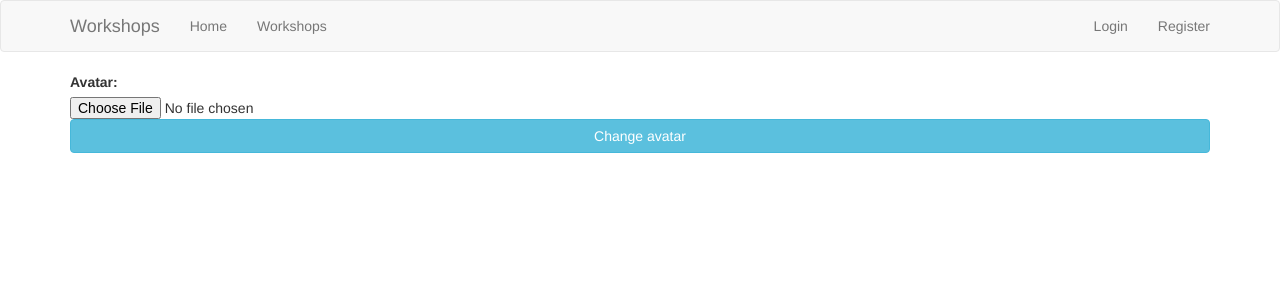
After one commit to ivancompanyavi/workshops, a Django app: template webapp/templates/change_avatar.html in a window 1280 px wide. The commit adds this page. Shown: the top 300 px of the page. Run offline with Django 3.2, Linux system fonts and the light colour scheme; the template is opened without the code that fills it: values that come from a table or form of the project are taken from there, others are empty; some libraries are stand-ins or nearby versions.

Commit message:
- Added the option to change the avatar.

```diff
--- a/fabfile.py
+++ b/fabfile.py
@@ -3,6 +3,6 @@ from fabric.api import run, task, sudo
 @task
 def post_run():
     sudo('apt-get update')
-    sudo('apt-get install -y python-dev python-setuptools build-essential mysql-client mysql-server libmysqlclient-dev')
+    sudo('apt-get install -y python-dev python-setuptools build-essential mysql-client mysql-server libmysqlclient-dev libjpeg-dev zlib1g-dev libpng12-dev')
     sudo('easy_install pip')
     sudo('pip install Django mysql-python pillow')
--- a/webapp/forms.py
+++ b/webapp/forms.py
@@ -27,6 +27,8 @@ class LoginForm(forms.Form):
     username = forms.CharField(label='Username', required=True, widget=forms.TextInput(attrs=CLASS_ATTR))
     password = forms.CharField(label='Password', required=True,widget=forms.PasswordInput(attrs=CLASS_ATTR))
 
-class AvatarModelForm(forms.ModelForm):
+
+class AvatarForm(forms.ModelForm):
     class Meta:
-        model =
+        model = Worker
+        fields = ['avatar']
--- a/webapp/models.py
+++ b/webapp/models.py
@@ -1,6 +1,8 @@
+import os
 from django.db import models
-from django.forms import ModelForm
 from django.contrib.auth.models import User
+from workshops.settings import STATIC_URL
+from PIL import Image
 
 
 class Option(models.Model):
@@ -62,7 +64,12 @@ class Worker(models.Model):
     workshops_subscribed = models.ManyToManyField(Workshop, related_name='subscriber', blank=True)
     achievements = models.ManyToManyField(Achievement, blank=True)
     experience = models.IntegerField(default=0)
-    avatar = models.ImageField()
+
+    def get_file_path(instance, filename):
+        extension = filename.split('.')[-1]
+        return os.path.join('profile_avatars', str(instance.user.id) + '.' + extension)
+
+    avatar = models.ImageField(upload_to=get_file_path)
 
     @property
     def level(self):
@@ -78,5 +85,29 @@ class Worker(models.Model):
 
         return current_level
 
+    def avatar_url(self):
+        if not self.avatar:
+            return os.path.join(STATIC_URL, 'images', 'noimage.png')
+        else:
+            return self.avatar.url
+
+    def save(self):
+
+        if not self.id and not self.photo:
+            return
+
+        super(Worker, self).save()
+
+        image = Image.open(self.avatar)
+        (width, height) = image.size
+
+        "Max width and height 800"
+        if width > 300:
+            width = 300
+        if height > 300:
+            height = 300
+
+        image = image.resize((width, height), Image.ANTIALIAS)
+        image.save(self.avatar.path)
     def __unicode__(self):
         return self.user.username
--- a/webapp/templates/base.html
+++ b/webapp/templates/base.html
@@ -43,6 +43,13 @@
     </div>
 </nav>
 <div class="container">
+    <div class="row">
+        {% if messages %}
+        {% for message in messages %}
+        <div{% if message.tags %} class="alert alert-{{ message.tags }}"{% endif %}>{{ message }}</div>
+        {% endfor %}
+        {% endif %}
+    </div>
     {% block content %}
     {% endblock %}
 </div>
--- /dev/null
+++ b/webapp/templates/change_avatar.html
@@ -0,0 +1,13 @@
+{% extends 'base.html' %}
+{% block title %}Change avatar{% endblock %}
+{% block content %}
+    <div class="row">
+        <div class="col-md-12">
+            <form action="/change_avatar/" method="post" enctype="multipart/form-data">
+                {% csrf_token %}
+                {{ form }}
+                <input type="submit" class="btn btn-block btn-info" value="Change avatar"/>
+            </form>
+        </div>
+    </div>
+{% endblock %}
--- a/webapp/templates/profile.html
+++ b/webapp/templates/profile.html
@@ -10,7 +10,9 @@
                 <div class="col-md-3">
                     <div class="row">
                         <div class="col-md-12">
-                            <img src="{{ STATIC_URL }}images/noimage.png" alt=""/>
+                            <a href="/change_avatar/">
+                                <img src="{{ worker.avatar_url }}"/>
+                            </a>
                         </div>
                     </div>
                     <div class="row">
--- a/workshops/urls.py
+++ b/workshops/urls.py
@@ -1,5 +1,6 @@
 from django.conf.urls import patterns, include, url
-
+from django.conf import settings
+from django.conf.urls.static import static
 from django.contrib import admin
 admin.autodiscover()
 
@@ -10,8 +11,11 @@ urlpatterns = patterns('',
     url(r'^logout/', 'webapp.views.make_logout', name='logout'),
     url(r'^register/', 'webapp.views.register', name='register'),
     url(r'^profile/', 'webapp.views.profile', name='profile'),
+    url(r'^change_avatar/', 'webapp.views.change_avatar', name='change_avatar'),
     url(r'^$', 'webapp.views.home', name='home'),
     # url(r'^blog/', include('blog.urls')),
 
     url(r'^admin/', include(admin.site.urls)),
 )
+
+urlpatterns += static(settings.MEDIA_URL, document_root=settings.MEDIA_ROOT)
```
Also changed, not shown: webapp/views.py (+16 -3 lines), workshops/settings.py (+11 -0 lines), webapp/static/images/noimage.png (added), 1 other file.
